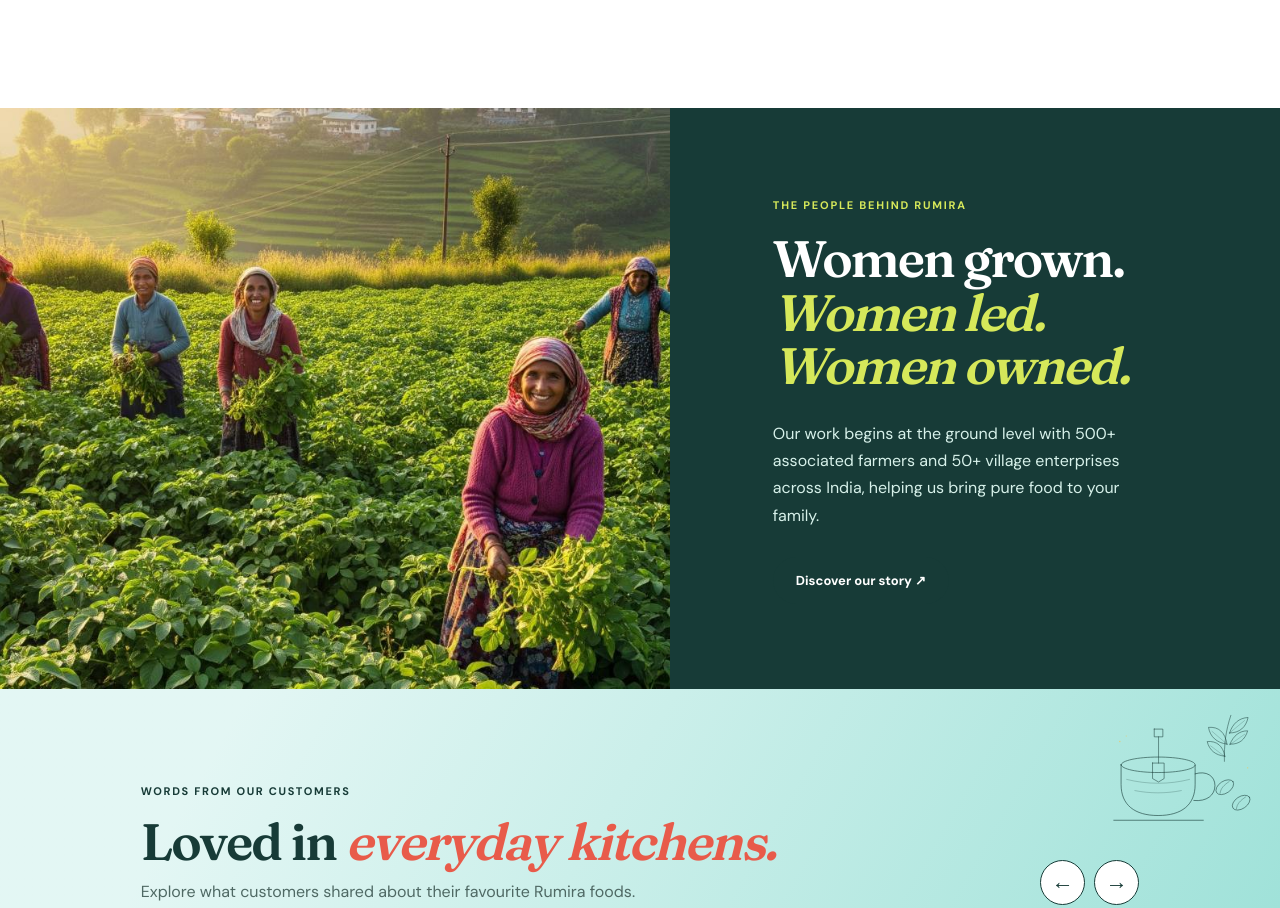
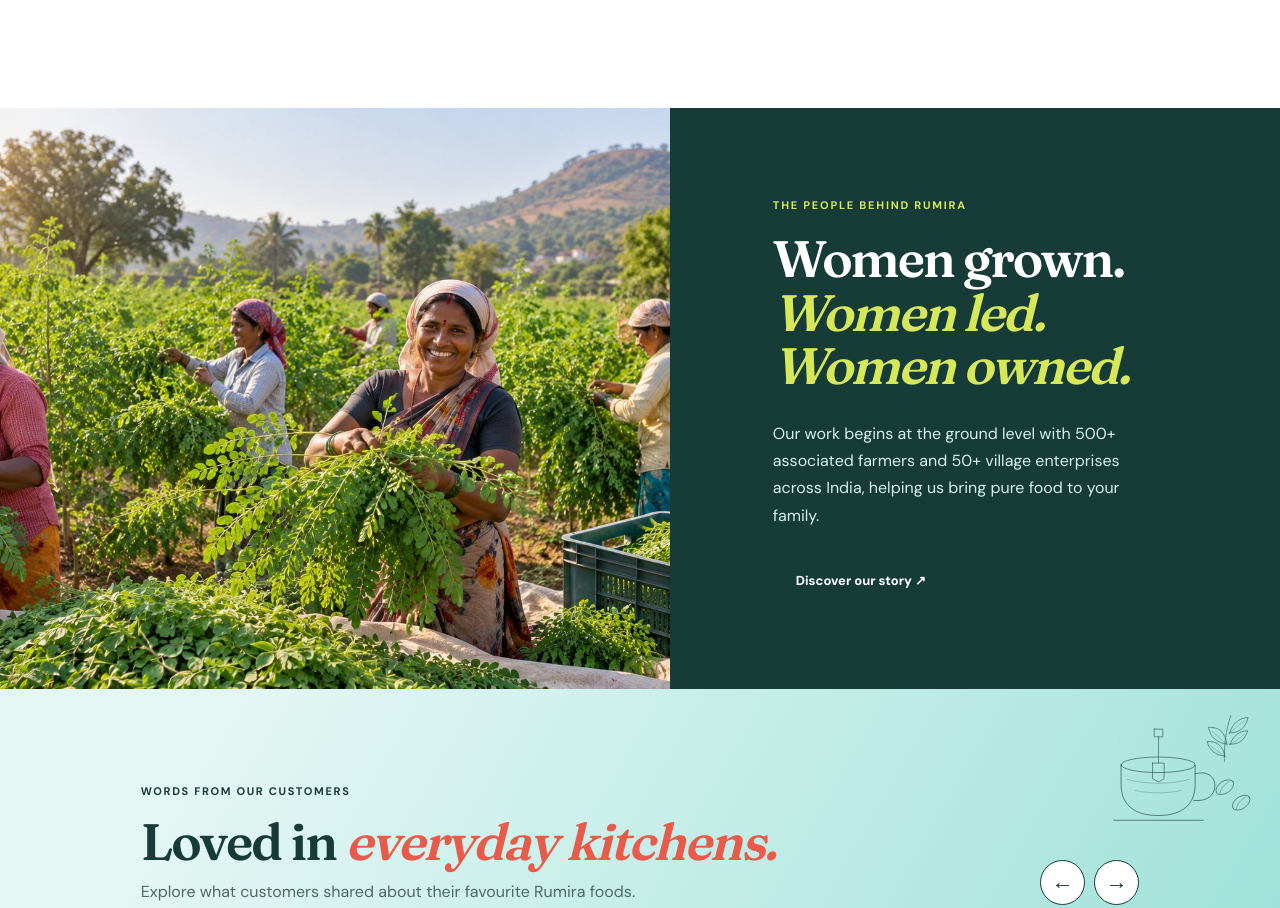
Before and after one commit to Digital-Trainee/rumirafoods, a React (Vite) app: page / in a window 1280 px wide. Shown: the part 2060-2968 px from the top of the page. Built offline with nearby package versions, Linux system fonts and the light colour scheme.

Commit message:
Use supplied farming photo on homepage

```diff
--- a/src/main.jsx
+++ b/src/main.jsx
@@ -47,7 +47,7 @@ function Home() {
     <section className="r-hero"><div><small>WOMEN GROWN · WOMEN OWNED</small><h1>Healthy food <em>everyday.</em></h1><p>Rumira Group brings you thoughtfully processed, clean label food. From harvest to home.</p><div className="r-actions"><Btn href="/products">Explore our products</Btn><Btn green href={wa('Hello Rumira Foods, I would like to know more about your products.')}>WhatsApp us</Btn></div></div><FeaturedCarousel navigate={go} /></section>
     <section className="r-stats"><div><b>500+</b><span>associated farmers</span></div><div><b>{groups.length}</b><span>product categories</span></div><div><b>{catalog.length}</b><span>products to explore</span></div><p>Farmer-linked sourcing · In-house processing · B2B and HORECA supply</p></section>
     <section className="r-section"><div className="r-heading"><div><small>EXPLORE RUMIRA</small><h2>Our portfolio</h2></div><Btn href="/products">View all products</Btn></div><div className="r-grid">{groups.map((group, index) => <a key={group.id} href={`/products#${group.id}`} onClick={(event) => { event.preventDefault(); go('/products'); setTimeout(() => document.getElementById(group.id)?.scrollIntoView({ behavior: 'smooth' }), 50); }} style={{ backgroundImage: `linear-gradient(180deg,rgba(23,59,55,.08),rgba(23,59,55,.82)),url(${groupImage(group.id)})` }}><span>{String(index + 1).padStart(2, '0')}</span><div><small>{group.audience}</small><h3>{group.title}</h3><b>↗</b></div></a>)}</div></section>
-    <section className="r-story"><figure><img src="/about-farmers.jpg" alt="Illustrative image of women harvesting produce" loading="lazy" /></figure><article><small>THE PEOPLE BEHIND RUMIRA</small><h2>Women grown.<br /><em>Women led. Women owned.</em></h2><p>Our work begins at the ground level with 500+ associated farmers and 50+ village enterprises across India, helping us bring pure food to your family.</p><Btn href="/about">Discover our story</Btn></article></section>
+    <section className="r-story"><figure><img src="/process-farming.jpg" alt="Women harvesting leafy greens in a field" loading="lazy" /></figure><article><small>THE PEOPLE BEHIND RUMIRA</small><h2>Women grown.<br /><em>Women led. Women owned.</em></h2><p>Our work begins at the ground level with 500+ associated farmers and 50+ village enterprises across India, helping us bring pure food to your family.</p><Btn href="/about">Discover our story</Btn></article></section>
     <Testimonials navigate={go} />
     <section className="r-quote"><span aria-hidden="true">“</span><blockquote>From farm to food.<br />Better nutrition with honest ingredients.</blockquote><small>RUMIRA FOODS</small></section>
   </>;
```
